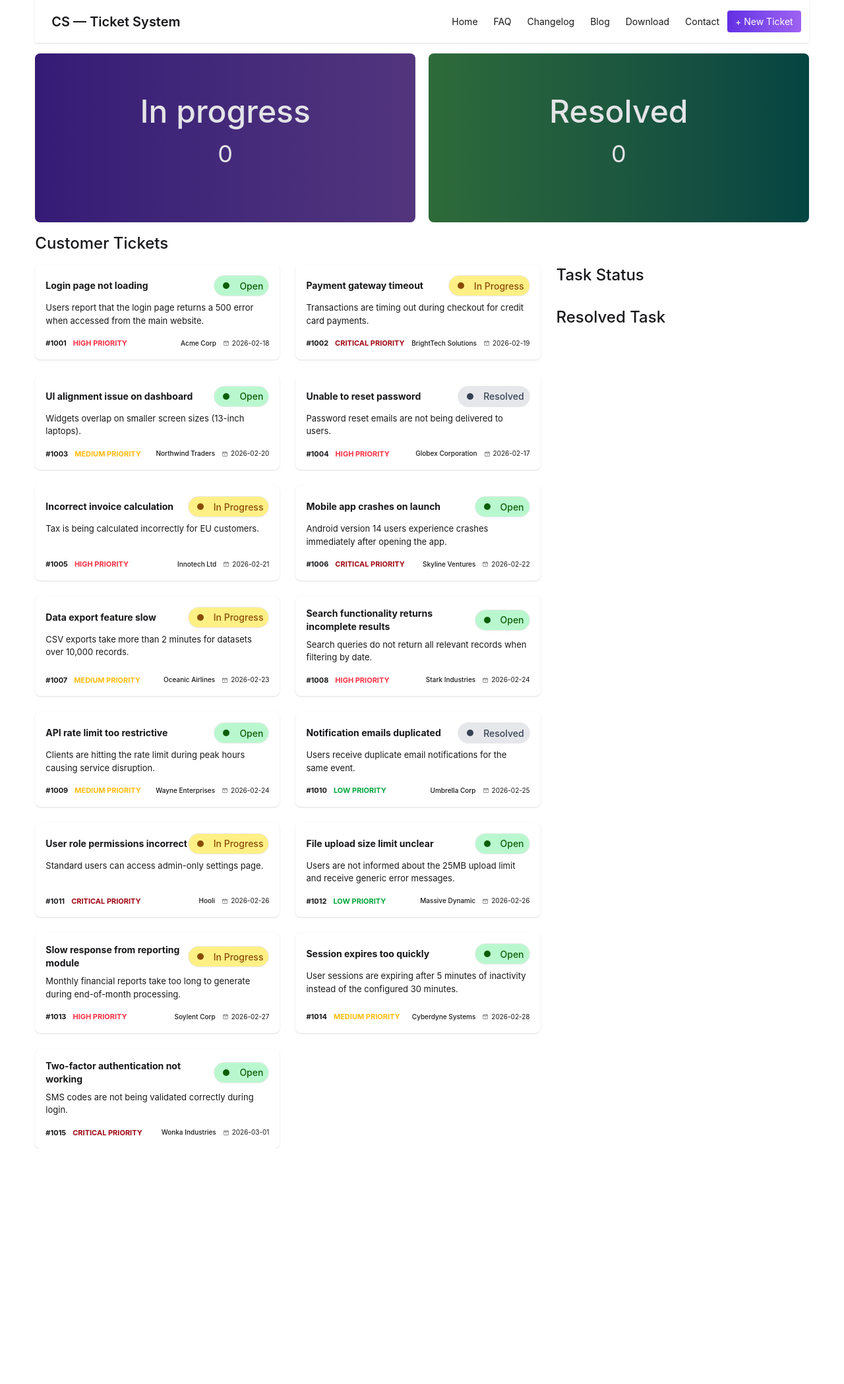
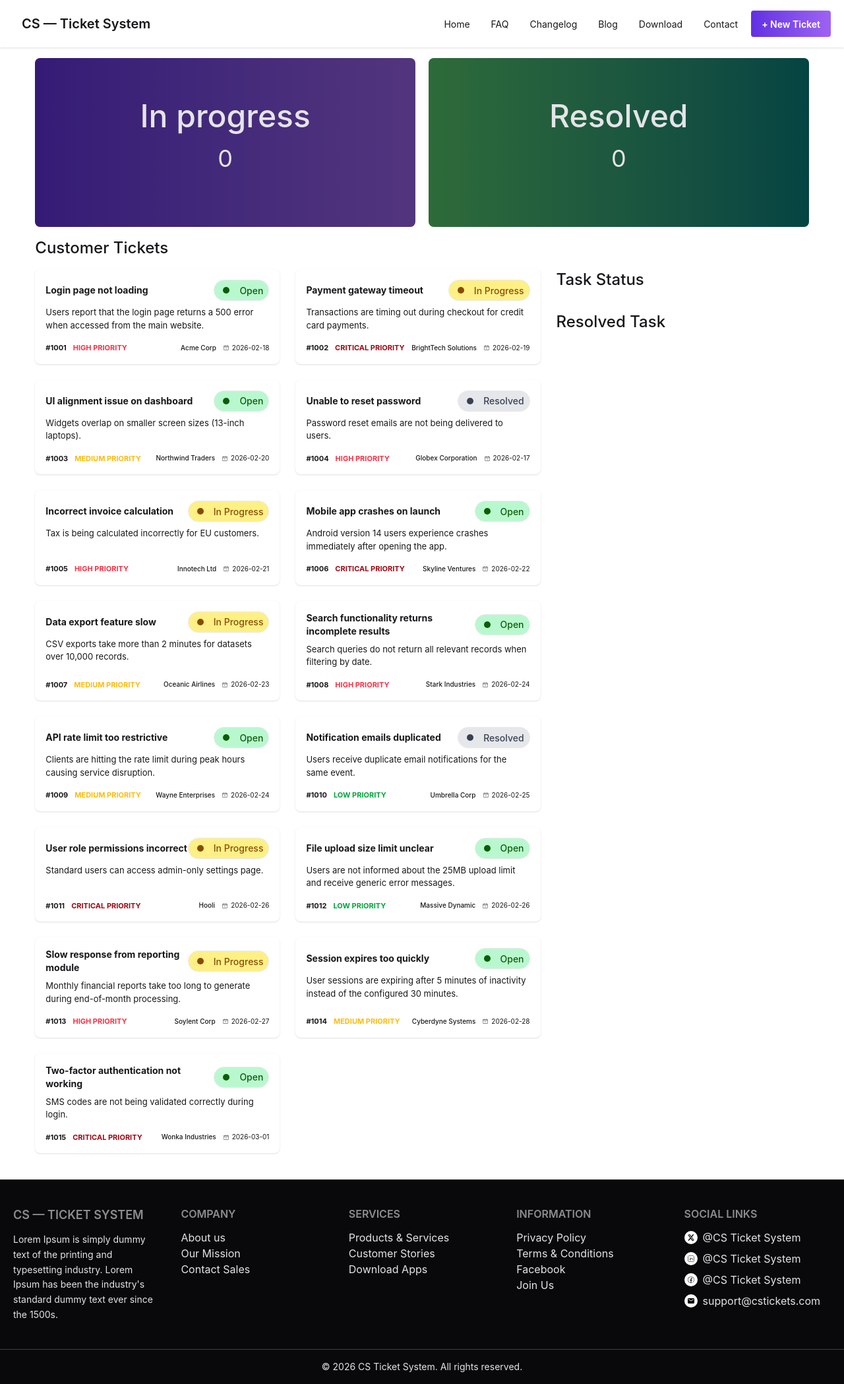
Before and after one commit to pkb1981/Assignment-7, a React (Vite) app: page / in a window 1280 px wide. Shown: the whole page at 66% size. Before the commit the page ends 1741 px from the top, so only its background shows below. Built offline with nearby package versions, Linux system fonts and the light colour scheme.

Commit message:
complete footer

```diff
--- a/src/App.jsx
+++ b/src/App.jsx
@@ -1,6 +1,7 @@
 import { Suspense, useState } from "react";
 import './App.css';
 import Banner from './Components/Banner/Banner';
+import Footer from "./Components/Footer/Footer";
 import Main from './Components/Main/Main';
 import Navbar from './Components/Navbar/Navbar';
 
@@ -18,11 +19,13 @@ function App() {
 
   return (
     <>
-      <Navbar />
+      <Navbar></Navbar>
       <Banner
         inProgressTickets={inProgressTickets}
         resolvedTickets={resolvedTickets}
-      />
+      >
+      </Banner>
+
       <Suspense>
         <Main
           ticketsPromise={ticketsPromise}
@@ -30,8 +33,11 @@ function App() {
           setInProgressTickets={setInProgressTickets}
           resolvedTickets={resolvedTickets}
           setResolvedTickets={setResolvedTickets}
-        />
+        >
+        </Main>
       </Suspense>
+
+      <Footer></Footer>
     </>
   );
 }
--- a/src/Components/Banner/Banner.jsx
+++ b/src/Components/Banner/Banner.jsx
@@ -5,7 +5,7 @@ const Banner = ({ inProgressTickets = [], resolvedTickets = [] }) => {
     return (
         <div className="w-11/12 mx-auto my-4">
             <div className="grid grid-cols-1 sm:grid-cols-2 gap-5">
-                <div className="hero h-52 sm:h-64  rounded-lg overflow-hidden bg-linear-to-r from-[#632EE3] to-[#9F62F2]">
+                <div className="hero h-52 sm:h-64  rounded-lg overflow-hidden bg-gradient-to-r from-[#632EE3] to-[#9F62F2]">
                     <div className="hero-overlay"></div>
                     <div className="hero-content text-neutral-content text-center">
                         <div className="max-w-md">
@@ -15,7 +15,7 @@ const Banner = ({ inProgressTickets = [], resolvedTickets = [] }) => {
                     </div>
                 </div>
 
-                <div className="hero h-52 sm:h-64 rounded-lg overflow-hidden bg-linear-to-r from-[#54CF68] to-[#00827A]">
+                <div className="hero h-52 sm:h-64 rounded-lg overflow-hidden bg-gradient-to-r from-[#54CF68] to-[#00827A]">
                     <div className="hero-overlay"></div>
                     <div className="hero-content text-neutral-content text-center">
                         <div className="max-w-md">
--- /dev/null
+++ b/src/Components/Footer/Footer.jsx
@@ -0,0 +1,88 @@
+import { BsTwitterX } from "react-icons/bs";
+import { CiFacebook } from "react-icons/ci";
+import { MdEmail } from "react-icons/md";
+import { PiLinkedinLogoLight } from "react-icons/pi";
+
+const Footer = () => {
+    return (
+        <footer className="bg-neutral text-neutral-content mt-10">
+
+            <div className="max-w-7xl mx-auto px-5 py-10
+                            grid grid-cols-1 sm:grid-cols-2 lg:grid-cols-5 gap-8">
+
+                {/* Company Info */}
+                <div>
+                    <h6 className="footer-title text-lg mb-3">CS — Ticket System</h6>
+                    <p className="text-sm leading-relaxed">
+                        Lorem Ipsum is simply dummy text of the printing and typesetting
+                        industry. Lorem Ipsum has been the industry's standard dummy text
+                        ever since the 1500s.
+                    </p>
+                </div>
+
+                {/* Company */}
+                <div>
+                    <h6 className="footer-title mb-3">Company</h6>
+                    <a className="link link-hover block">About us</a>
+                    <a className="link link-hover block">Our Mission</a>
+                    <a className="link link-hover block">Contact Sales</a>
+                </div>
+
+                {/* Services */}
+                <div>
+                    <h6 className="footer-title mb-3">Services</h6>
+                    <a className="link link-hover block">Products & Services</a>
+                    <a className="link link-hover block">Customer Stories</a>
+                    <a className="link link-hover block">Download Apps</a>
+                </div>
+
+                {/* Information */}
+                <div>
+                    <h6 className="footer-title mb-3">Information</h6>
+                    <a className="link link-hover block">Privacy Policy</a>
+                    <a className="link link-hover block">Terms & Conditions</a>
+                    <a className="link link-hover block">Facebook</a>
+                    <a className="link link-hover block">Join Us</a>
+                </div>
+
+                {/* Social */}
+                <div>
+                    <h6 className="footer-title mb-3">Social Links</h6>
+
+                    <div className="space-y-2">
+
+                        <div className="flex items-center gap-2">
+                            <BsTwitterX className="bg-white text-black p-1 rounded-full text-xl" />
+                            <span>@CS Ticket System</span>
+                        </div>
+
+                        <div className="flex items-center gap-2">
+                            <PiLinkedinLogoLight className="bg-white text-black p-1 rounded-full text-xl" />
+                            <span>@CS Ticket System</span>
+                        </div>
+
+                        <div className="flex items-center gap-2">
+                            <CiFacebook className="bg-white text-black p-1 rounded-full text-xl" />
+                            <span>@CS Ticket System</span>
+                        </div>
+
+                        <div className="flex items-center gap-2">
+                            <MdEmail className="bg-white text-black p-1 rounded-full text-xl" />
+                            <span>support@cstickets.com</span>
+                        </div>
+
+                    </div>
+                </div>
+
+            </div>
+
+            {/* Bottom copyright */}
+            <div className="text-center text-sm py-4 border-t border-neutral-700">
+                © 2026 CS Ticket System. All rights reserved.
+            </div>
+
+        </footer>
+    );
+};
+
+export default Footer;
--- a/src/Components/Navbar/Navbar.jsx
+++ b/src/Components/Navbar/Navbar.jsx
@@ -1,22 +1,67 @@
 
 const Navbar = () => {
     return (
-        <div>
-            <div className="navbar w-11/12 mx-auto bg-base-100 shadow-sm">
-                <div className="flex-1">
-                    <a className="btn btn-ghost text-xl">CS — Ticket System</a>
+        <div className="bg-base-100 shadow-sm">
+            <div className="navbar max-w-7xl mx-auto px-4">
+
+                {/* Left Side */}
+                <div className="navbar-start">
+
+                    {/* Mobile menu button */}
+                    <div className="dropdown">
+                        <div tabIndex={0} role="button" className="btn btn-ghost lg:hidden">
+                            <svg xmlns="http://www.w3.org/2000/svg" className="h-5 w-5" fill="none"
+                                viewBox="0 0 24 24" stroke="currentColor">
+                                <path strokeLinecap="round" strokeLinejoin="round"
+                                    strokeWidth="2" d="M4 6h16M4 12h8m-8 6h16" />
+                            </svg>
+                        </div>
+
+                        {/* Mobile dropdown menu */}
+                        <ul
+                            tabIndex={0}
+                            className="menu menu-sm dropdown-content mt-3 z-[1] p-2 shadow bg-base-100 rounded-box w-52">
+
+                            <li><a>Home</a></li>
+                            <li><a>FAQ</a></li>
+                            <li><a>Changelog</a></li>
+                            <li><a>Blog</a></li>
+                            <li><a>Download</a></li>
+                            <li><a>Contact</a></li>
+                            <li>
+                                <button className="bg-gradient-to-r from-[#632EE3] to-[#9F62F2] text-white">
+                                    + New Ticket
+                                </button>
+                            </li>
+                        </ul>
+                    </div>
+
+                    {/* Logo */}
+                    <a className="btn btn-ghost text-lg lg:text-xl">
+                        CS — Ticket System
+                    </a>
                 </div>
-                <div className="flex-none">
-                    <ul className="menu menu-horizontal px-1">
+
+                {/* Desktop Menu */}
+                <div className="navbar-end hidden lg:flex">
+                    <ul className="menu menu-horizontal px-1 items-center gap-2 whitespace-nowrap">
+
                         <li><a>Home</a></li>
                         <li><a>FAQ</a></li>
                         <li><a>Changelog</a></li>
                         <li><a>Blog</a></li>
                         <li><a>Download</a></li>
                         <li><a>Contact</a></li>
-                        <li><button className="bg-linear-to-r from-[#632EE3] to-[#9F62F2] text-white ">+ New Ticket</button></li>
+
+                        <li>
+                            <button className="btn bg-gradient-to-r from-[#632EE3] to-[#9F62F2] text-white border-none whitespace-nowrap">
+                                + New Ticket
+                            </button>
+                        </li>
+
                     </ul>
                 </div>
+
             </div>
         </div>
     );
```
